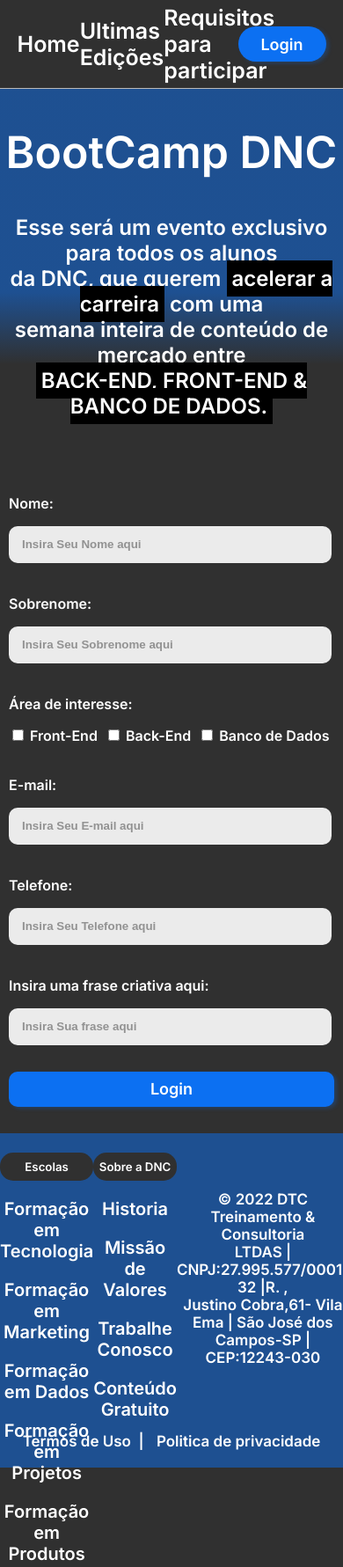
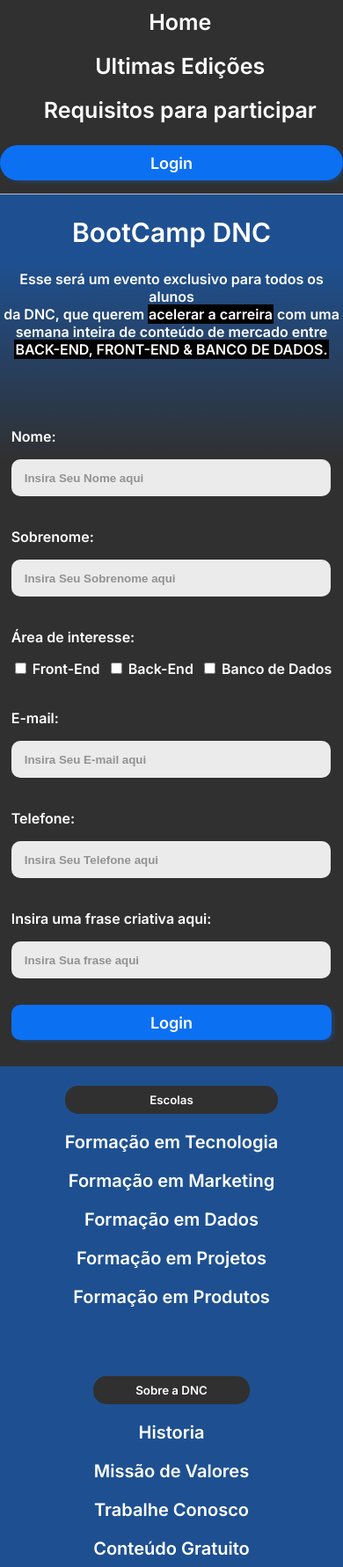
Before and after one commit to petersonfernandocouto/BootCamp, a plain HTML site: page index.html in a window 390 px wide. Shown: the top 1781 px of the page at 88% size. Drawn offline with Linux system fonts and the light colour scheme.

Commit message:
Atualização 4.0
Media Query tamanho máximo de 600px implementada.

```diff
--- a/Estilos/Style.css
+++ b/Estilos/Style.css
@@ -1,7 +1,7 @@
 body{
     margin: 0;
     padding: 0;
-    background: linear-gradient(180deg, rgba(12, 112, 242, 0.5) 19.91%, rgba(12, 112, 242, 0) 24.84%), #303030;
+    background: linear-gradient(180deg, rgba(12, 112, 242, 0.5) 23.00%, rgba(12, 112, 242, 0) 24.84%), #303030;
     background-repeat: no-repeat;
 }
 
@@ -171,7 +171,6 @@
     background: rgb(48,48,48);
     padding: 5px;
     border-radius: 10px;
-
 }
 
 .Address{
--- /dev/null
+++ b/MediaQuery/Queries.css
@@ -0,0 +1,96 @@
+@media only screen and (max-width: 600px){
+
+    body{background: linear-gradient(180deg, rgba(12, 112, 242, 0.5) 14.00%, rgba(12, 112, 242, 0) 24.84%), #303030;}
+
+    #menu{
+        flex-direction: column;
+        height: auto;
+        margin: 0px;
+    }
+
+    #Linksmenu{
+        flex-direction: column;
+        width: 90%;
+    }
+
+    #Linksmenu a{
+        display: flex;
+        height: 50px;
+        align-items: center;
+    }
+
+    .Login{
+        width: 100%;
+        margin-right: 0%;
+        margin-top: 15px;
+        margin-bottom: 15px;
+    }
+
+
+    /*seletor*/
+
+    .buttonSection{
+        width: 100%;
+    }
+
+    .textField input{
+        width: 95%;
+    }
+
+    #selectors h1{
+        font-size: 30px;
+    }
+
+    #selectors h2{
+        font-size: 16px;
+    }
+
+    .ChangeBackGround{
+        padding: 1px;
+    }
+
+    .terms a{
+        margin-top: 70px;
+        font-size: 12px;
+    }
+
+    .navigation{
+        flex-direction: column;
+    }
+
+    .Address h4{
+        margin-top: 0px;
+        width: 95%;
+    }
+}
+
+@media only screen and (max-width: 375px){
+
+    #Linksmenu a{
+        font-size: 20px;
+    }
+
+    #selectors h2{
+        font-size: 12px;
+    }
+
+    label{
+        font-size:14px;
+
+    }
+
+    .textField{
+        margin-left: 0px;
+    }
+
+
+    .Checkbox{
+        margin-left: 0px;
+    }
+
+    .Address h4{
+        font-size: 14px;
+
+    }
+
+}
--- a/index.html
+++ b/index.html
@@ -4,6 +4,7 @@
     <meta charset="UTF-8">
     <meta name="viewport" content="width=device-width, initial-scale=1.0">
     <link rel="stylesheet" href="./Estilos/Style.css">
+    <link rel="stylesheet" media="screen and (max-width: 600px)" href="./MediaQuery/Queries.css">
     <link rel="preconnect" href="https://fonts.googleapis.com">
     <link rel="preconnect" href="https://fonts.gstatic.com" crossorigin>
     <link href="https://fonts.googleapis.com/css2?family=Inter:wght@600&display=swap" rel="stylesheet">
```
